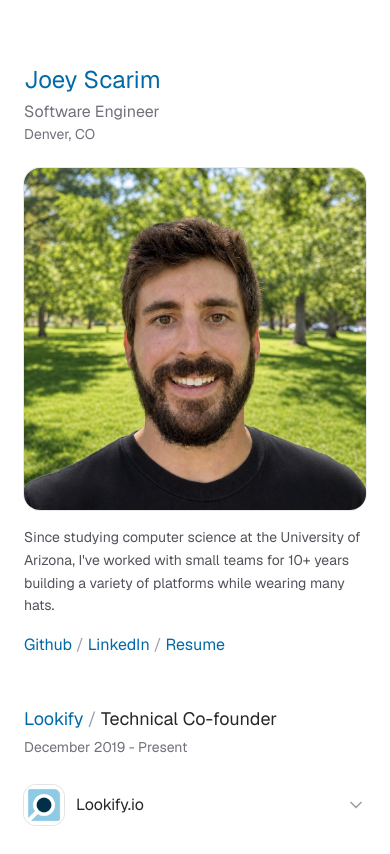
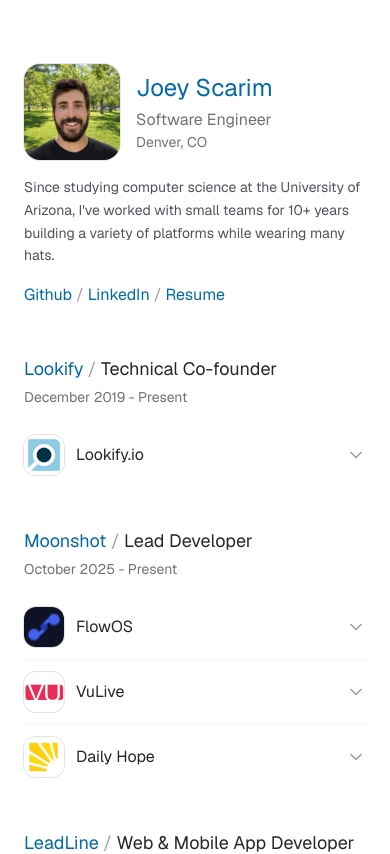
Before and after one commit to joeyscarim/portfolio, a Next.js app: page / in a window 390 px wide. Shown: the top 854 px of the page. Built offline with nearby package versions, Linux system fonts and the light colour scheme.

Commit message:
Refactor profile section layout in Home component
- Updated the layout of the profile section in `page.tsx` to improve visual structure and responsiveness.
- Reorganized the profile image and text elements for better alignment and presentation on different screen sizes.

```diff
--- a/app/page.tsx
+++ b/app/page.tsx
@@ -6,19 +6,22 @@
     <div className="min-h-full bg-white font-sans">
       <main className="mx-auto flex max-w-5xl flex-col gap-12 px-6 py-16 md:flex-row md:items-start md:gap-14">
         <aside className="w-full shrink-0 md:sticky md:top-16 md:w-52 lg:w-60">
-          <h1 className="text-2xl text-sky-700">Joey Scarim</h1>
-          <p className="mt-1 text-zinc-500">Software Engineer</p>
-          <p className="text-sm text-zinc-500">Denver, CO</p>
-
-          <div className="relative mt-6 aspect-square w-full overflow-hidden rounded-2xl bg-zinc-100 ring-1 ring-zinc-200/80">
+          <div className="flex items-center gap-4 md:flex-col-reverse md:items-stretch md:gap-0">
+            <div className="relative size-24 shrink-0 overflow-hidden rounded-2xl bg-zinc-100 ring-1 ring-zinc-200/80 md:mt-6 md:aspect-square md:size-auto md:w-full">
               <Image
                 src="/profile.jpg"
                 alt="Joey Scarim"
                 fill
                 priority
-              sizes="256px"
+                sizes="(max-width: 767px) 96px, 240px"
                 className="object-cover"
               />
+            </div>
+            <div>
+              <h1 className="text-2xl text-sky-700">Joey Scarim</h1>
+              <p className="mt-1 text-zinc-500">Software Engineer</p>
+              <p className="text-sm text-zinc-500">Denver, CO</p>
+            </div>
           </div>
 
           <p className="mt-4 text-sm leading-relaxed text-zinc-600">
```
Lines whose indentation alone changed are shown as unchanged.
